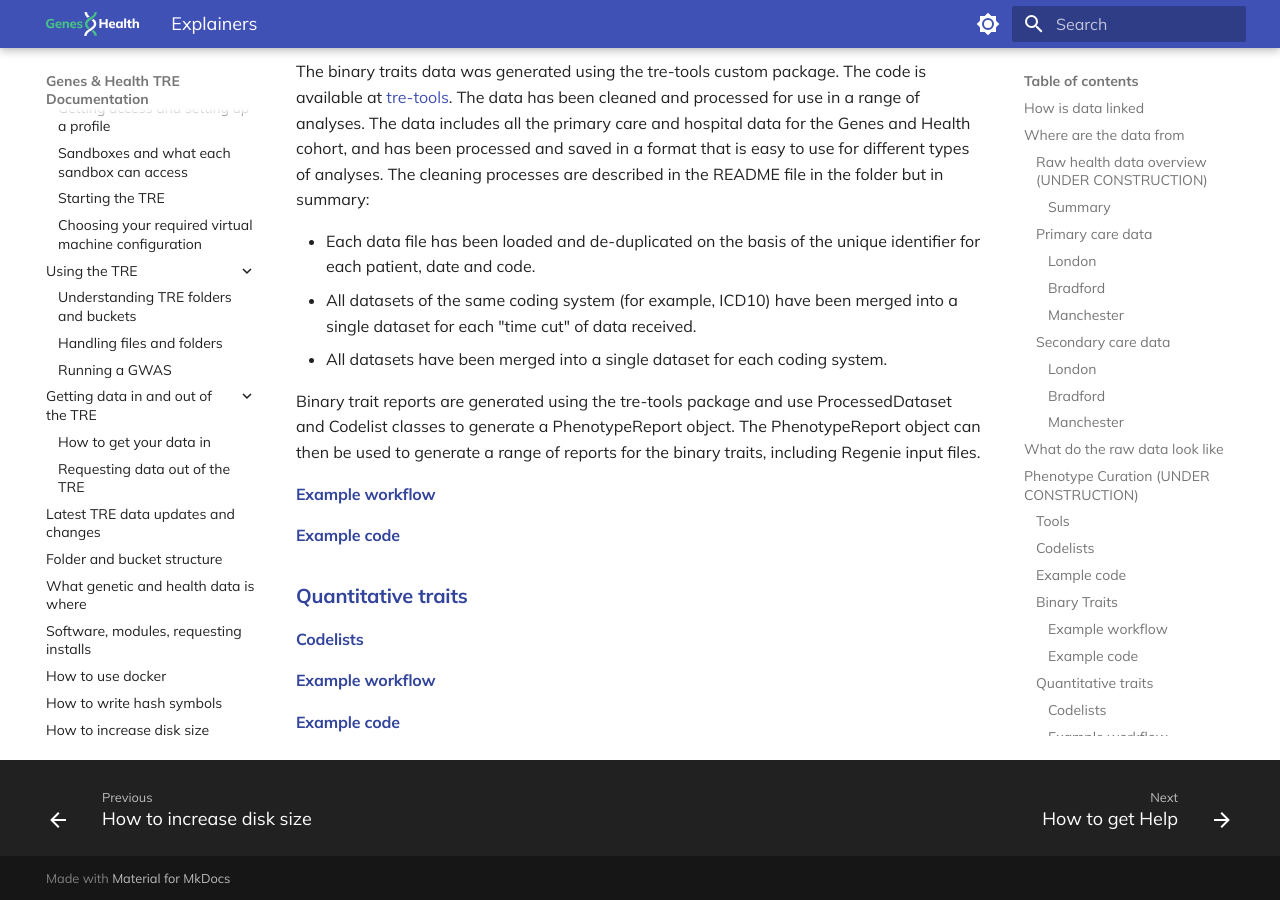
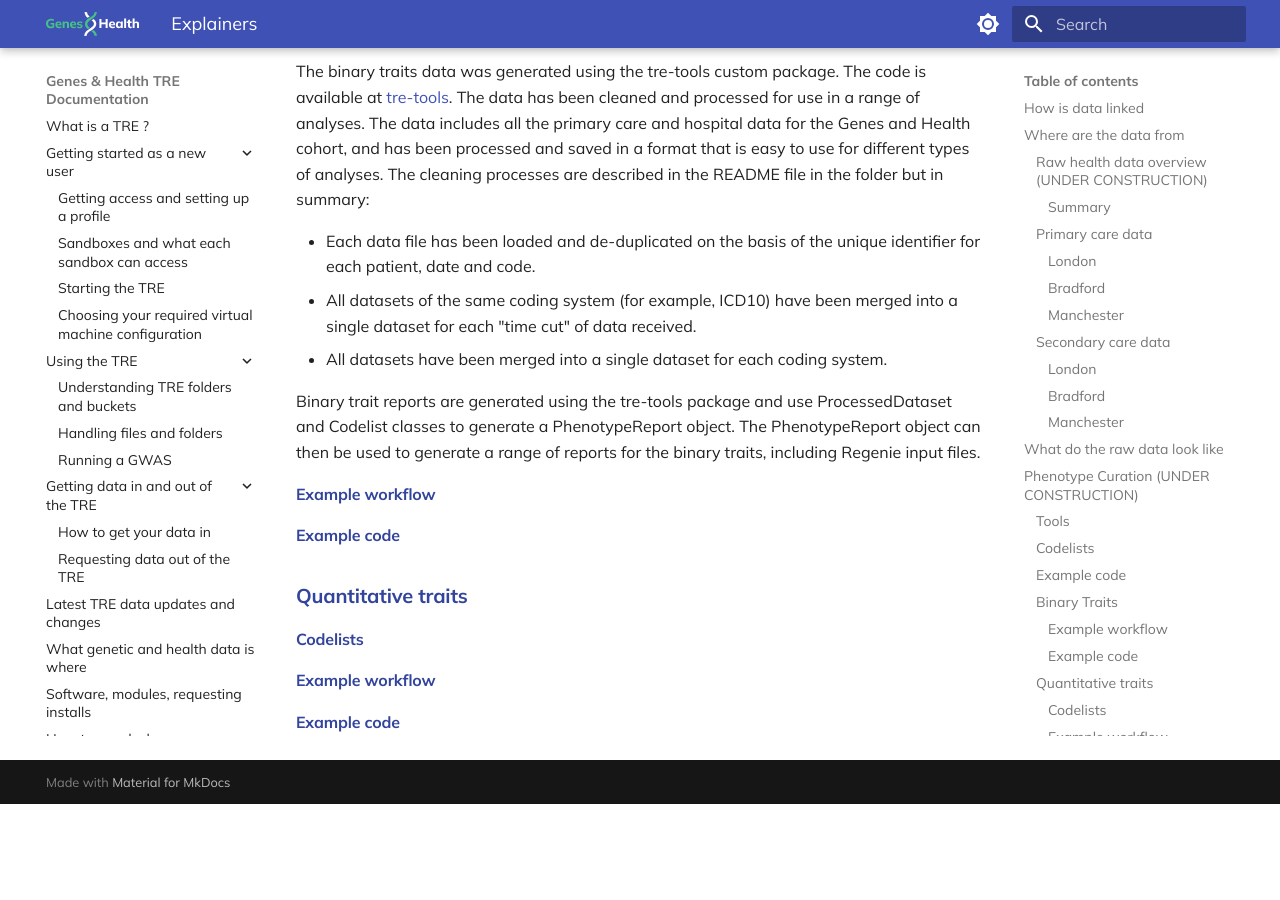
Before and after one commit to genes-and-health/TRE-documentation-v3, an MkDocs documentation site: the page built from docs/explainers.md, in a window 1280 px wide and 900 px high, scrolled down 5803 px. Built offline with MkDocs 1.6.1 and Material for MkDocs 9.7.7, drawn with Linux system fonts in a browser that asks for light colours; comment, search, counter and statistics services are not loaded; after the commit the page ends 6607 px from its top, so only the background shows below that.

Commit message:
Update mkdocs.yml
commented out sections pending review and integration

```diff
--- a/mkdocs.yml
+++ b/mkdocs.yml
@@ -81,7 +81,7 @@
 #  - Switching off the machine: switching-off-the-machine.md
 #  - GWAS Training Video: gwas-training-video.md
 #  - GWAS Example: gwas-example.md
-  - Folder and bucket structure: folder-and-bucket-structure.md
+#  - Folder and bucket structure: folder-and-bucket-structure.md
 #  - library-red: library-red.md
 #  - Red: red.md
 #  - Understanding G\&H Buckets: understanding-g&h-buckets.md
@@ -128,7 +128,7 @@
   # - Existing data: existing-data.md
   # - Requesting data: requesting-data.md
   # - Accessing TRE data from external systems/internet: accessing-tre-data-from-external-systems/internet.md
-  - Explainers: explainers.md
+  # - Explainers: explainers.md
 #  - How is data linked: how-is-data-linked.md
 #  - Where are the data from: where-are-the-data-from.md
 #  - Raw health data overview (UNDER CONSTRUCTION): raw-health-data-overview-\(under-construction\.md)
@@ -154,6 +154,6 @@
 #  - Example workflow: example-workflow-1.md
 #  - Example code: example-code-2.md
 #  - Module Manager User Guide: module-manager-guide.md
-  - How to get Help: how-to-get-help.md
+#  - How to get Help: how-to-get-help.md
 #  - MkDocs Hosting Options: mkdocs-hosting-options.md
   - How to update this documentation: how-to-update-this-documentation.md
```
